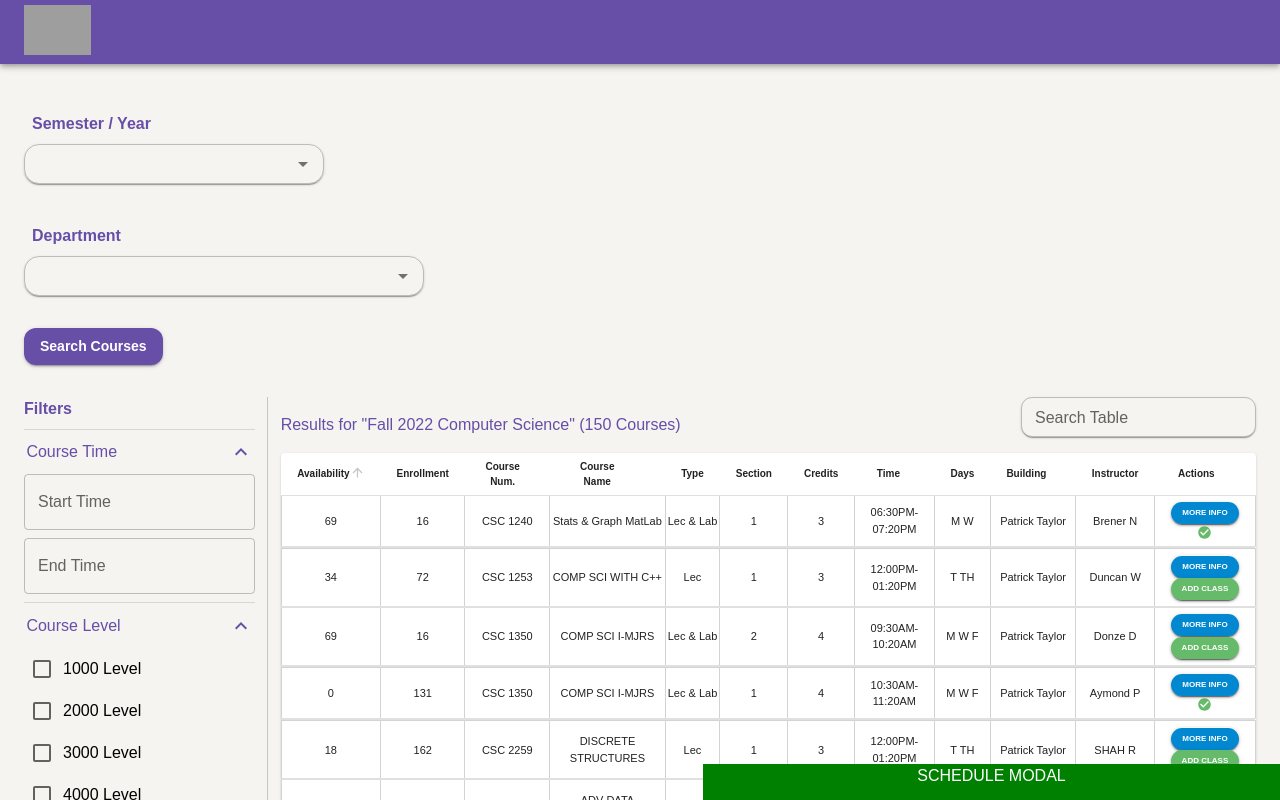
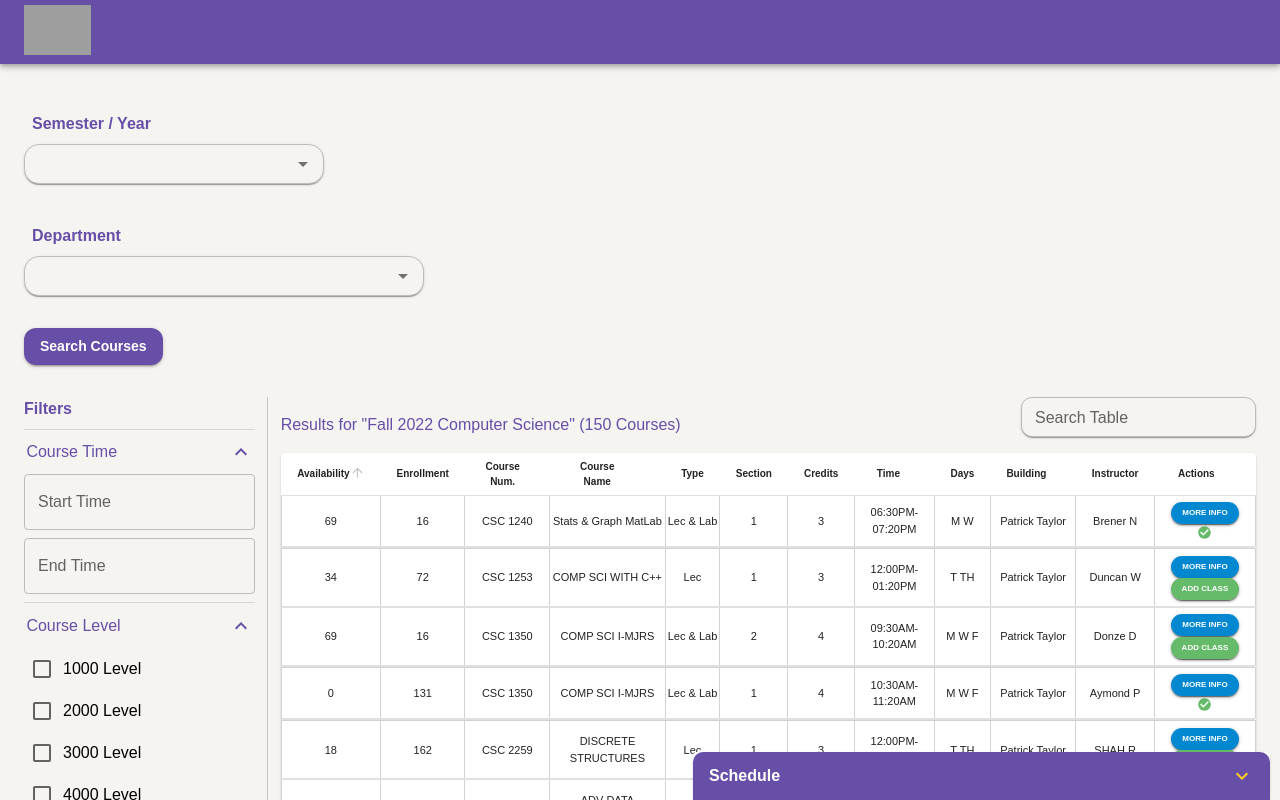
Before and after one commit to BaboyaChoch/ScheduleBookletRevamped, a React (Create React App) app in the folder booklet/: page / in a window 1280 px wide. Shown: the top 800 px of the page. Built offline with nearby package versions, Linux system fonts and the light colour scheme; grey boxes are pictures that could not be loaded.

Commit message:
[frontend] added schedule model

```diff
--- a/booklet/src/App.js
+++ b/booklet/src/App.js
@@ -10,17 +10,17 @@ import Filters from "./components/Filters";
 import CoursesTable from "./components/CoursesTable";
 import NavBar from "./components/NavBar";
 import SearchBar from "./components/SearchBar";
+import ScheduleModel from "./components/ScheduleModel";
 
 const useStyles = makeStyles({
   root: {
   },
   schedule: {
     width: 577,
-    height: 36,
-    backgroundColor: "green",
+    height: 'fit-content',
     position: "fixed",
     bottom: 0,
-    right: 0,
+    right: 10,
   },
 });
 
@@ -121,7 +121,7 @@ export default function App() {
       </Grid>
       <Box>
         <div className={classes.schedule}>
-          <Label>SCHEDULE MODAL</Label>
+          <ScheduleModel />
         </div>
       </Box>
     </div>
--- a/booklet/src/components/MiniCoursesTable.js
+++ b/booklet/src/components/MiniCoursesTable.js
@@ -30,8 +30,8 @@ export default function MiniCoursesTable({ sx, rows, isLab = false }) {
   const getHeaders = isLab ? LAB_TABLE_HEADERS : SCHEDULE_TABLE_HEADERS;
 
   return (
-    <Box sx={{ width: "100%", ...sx, border: "1px solid #674EA7" }}>
-      <TableContainer component={Paper}>
+    <Box sx={{ width: "100%", ...sx, border: isLab ? "1px solid #674EA7" : '' }}>
+      <TableContainer component={Paper} sx={{boxShadow:0}}>
         <Table size="small">
           <TableHead>
             <TableRow>
--- /dev/null
+++ b/booklet/src/components/ScheduleModel.js
@@ -0,0 +1,65 @@
+import * as React from "react";
+import { useEffect, useState } from "react";
+import {
+  Accordion,
+  AccordionDetails,
+  AccordionSummary,
+  Typography,
+  Box,
+  Button,
+} from "@mui/material";
+import ExpandMoreIcon from "@mui/icons-material/ExpandMore";
+
+//File Imports
+import MiniCoursesTable from "./MiniCoursesTable";
+
+export default function SearchModel() {
+  return (
+    <Accordion>
+      <AccordionSummary
+        sx={{
+          backgroundColor: "#674EA7",
+          borderTop: { borderRadius: "10px 10px 0px 0px" },
+        }}
+        expandIcon={<ExpandMoreIcon style={{ fill: "#fdd023" }} />}
+      >
+        <Typography fontWeight="bold" color="white">
+          Schedule
+        </Typography>
+      </AccordionSummary>
+      <AccordionDetails
+        align="right"
+        sx={{
+          backgroundColor: "#f6f4f1",
+          padding: 0,
+          paddingRight: 0.3,
+          border: "2px solid #674EA7",
+        }}
+      >
+        <MiniCoursesTable
+          rows={[
+            ["CSC 1350", 3, "1.0", "9:30AM-10:20AM", "M W F", ""],
+            ["CSC 1253", 1, "3.0", "12:00PM-1:20PM", "T TH", ""],
+            ["CSC 1240", 1, "3.0", "11:30AM-12:30AM", "M W ", ""],
+          ]}
+        />
+        <Button
+          variant="contained"
+          size="small"
+          sx={{
+            justifyContent: "right",
+            margin:1,
+            color: "white",
+            borderRadius: 3,
+            textTransform: "capitalize",
+            fontWeight: "bold",
+            backgroundColor: "#54c470",
+            "&:hover": { backgroundColor: "#4eb568" },
+          }}
+        >
+          Schedule Selected courses
+        </Button>
+      </AccordionDetails>
+    </Accordion>
+  );
+}
```
